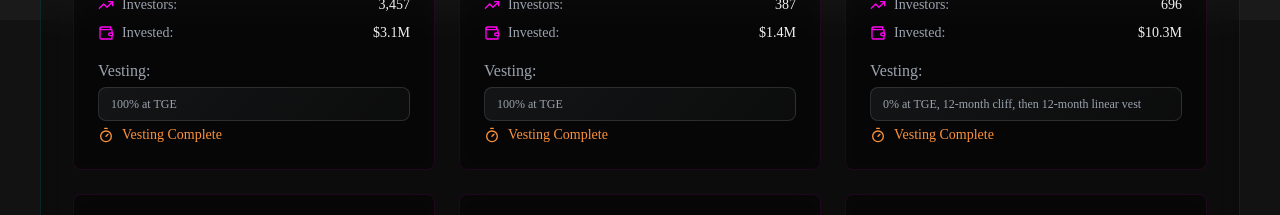
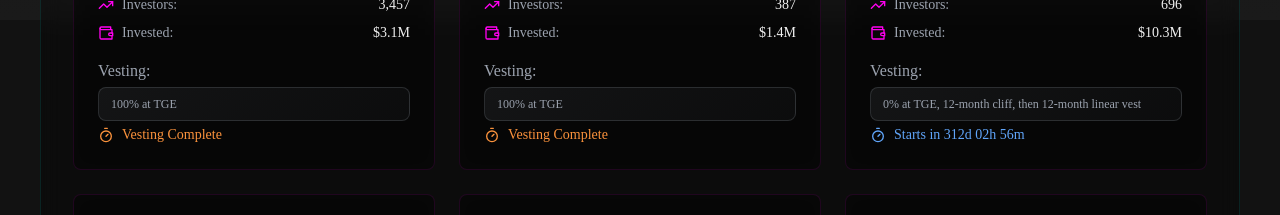
Before and after one commit to Vibecade/DegionV2, a React (Vite) app: page / in a window 1280 px wide. Shown: the part 780-995 px from the top of the page. Built offline with nearby package versions, Linux system fonts and the light colour scheme; no server answers; the database is empty; the HTML template or start-up script is replaced by a standard one.

Commit message:
Update Corn token launch date

```diff
--- a/src/data/tokens.ts
+++ b/src/data/tokens.ts
@@ -117,7 +117,7 @@ export const tokens: Token[] = [
     id: 'corn',
     name: 'Corn',
     status: 'Live (Vested)',
-    launchDate: '2025-03-28T00:00:01Z',
+    launchDate: '2026-03-28T00:00:01Z',
     seedPrice: '$0.07',
     currentPrice: '--',
     roi: '--',
```
